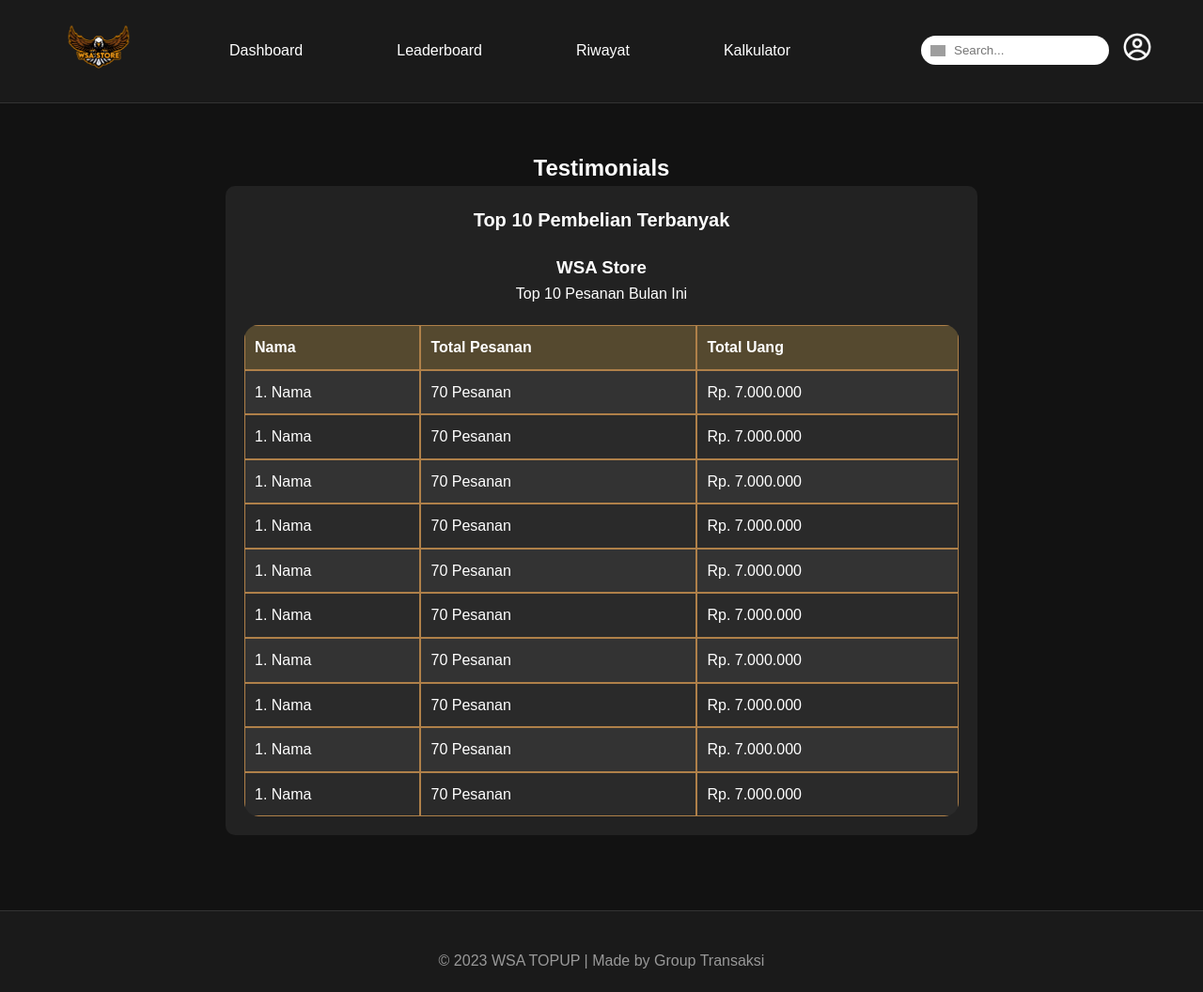
After one commit to wiyandra/ProjectPraktikumWeb, a PHP site: page /leaderboard.html in a window 1280 px wide. The commit adds this page. Shown: the whole page at 94% size. Run offline with PHP 8.4, Linux system fonts and the light colour scheme; grey boxes are pictures that could not be loaded.

Commit message:
Leaderboard
leaderboard dan pembetulan footer

```diff
--- a/kalkulator-page.html
+++ b/kalkulator-page.html
@@ -16,7 +16,7 @@
             <nav>
                 <ul>
                     <li><a href="index.html">Dashboard</a></li>
-                    <li><a href="#">Leaderboard</a></li>
+                    <li><a href="leaderboard.html">Leaderboard</a></li>
                     <li><a href="riwayat-page.html">Riwayat</a></li>
                     <li><a href="kalkulator-page.html">Kalkulator</a></li>
                 </ul>
--- /dev/null
+++ b/leaderboard.html
@@ -0,0 +1,122 @@
+<!DOCTYPE html>
+<html lang="en">
+<head>
+    <meta charset="UTF-8">
+    <meta name="viewport" content="width=device-width, initial-scale=1.0">
+    <title>Leaderboard</title>
+    <link rel="stylesheet" href="styles.css">
+    <link rel="stylesheet" href="https://cdnjs.cloudflare.com/ajax/libs/font-awesome/6.0.0-beta3/css/all.min.css">
+</head>
+<body>
+    <!-- Header Navigation -->
+    <header>
+        <div class="container">
+            <div class="logo">
+                <img src="Element/LOGOWSA.PNG" alt="WSA Logo" class="logo-img">
+            </div>
+            <nav>
+                <ul>
+                    <li><a href="index.html">Dashboard</a></li>
+                    <li><a href="Leaderboard.html">Leaderboard</a></li>
+                    <li><a href="riwayat-page.html">Riwayat</a></li>
+                    <li><a href="kalkulator-page.html">Kalkulator</a></li>
+                </ul>
+            </nav>
+            <div class="search-profile">
+                <div class="search-bar">
+                    <input type="text" placeholder="Search...">
+                </div>
+                <div class="profile">
+                    <img src="Element/Icon/Profile.png" alt="Profile" class="profile-img">
+                </div>
+            </div>
+        </div>
+    </header>
+
+    <!-- Testimonials Section -->
+    <section class="testimonials-section">
+        <div class="container">
+            <h1>Testimonials</h1>
+            <div class="leaderboard-container">
+                <h2>Top 10 Pembelian Terbanyak</h2>
+                <div class="title-leaderboard">
+                    <h3>WSA Store</h3>
+                <div class="leaderboard-content">
+                    <div class="leaderboard-header">
+                        <span class="active">Top 10 Pesanan Bulan Ini</span>
+                    </div>
+                    <table class="leaderboard-table">
+                        <thead>
+                            <tr>
+                                <th>Nama</th>
+                                <th>Total Pesanan</th>
+                                <th>Total Uang</th>
+                            </tr>
+                        </thead>
+                        <tbody>
+                            <tr>
+                                <td>1. Nama</td>
+                                <td>70 Pesanan</td>
+                                <td>Rp. 7.000.000</td>
+                            </tr>
+                            <tr>
+                                <td>1. Nama</td>
+                                <td>70 Pesanan</td>
+                                <td>Rp. 7.000.000</td>
+                            </tr>
+                            <tr>
+                                <td>1. Nama</td>
+                                <td>70 Pesanan</td>
+                                <td>Rp. 7.000.000</td>
+                            </tr>
+                            <tr>
+                                <td>1. Nama</td>
+                                <td>70 Pesanan</td>
+                                <td>Rp. 7.000.000</td>
+                            </tr>
+                            <tr>
+                                <td>1. Nama</td>
+                                <td>70 Pesanan</td>
+                                <td>Rp. 7.000.000</td>
+                            </tr>
+                            <tr>
+                                <td>1. Nama</td>
+                                <td>70 Pesanan</td>
+                                <td>Rp. 7.000.000</td>
+                            </tr>
+                            <tr>
+                                <td>1. Nama</td>
+                                <td>70 Pesanan</td>
+                                <td>Rp. 7.000.000</td>
+                            </tr>
+                            <tr>
+                                <td>1. Nama</td>
+                                <td>70 Pesanan</td>
+                                <td>Rp. 7.000.000</td>
+                            </tr>
+                            <tr>
+                                <td>1. Nama</td>
+                                <td>70 Pesanan</td>
+                                <td>Rp. 7.000.000</td>
+                            </tr>
+                            <tr>
+                                <td>1. Nama</td>
+                                <td>70 Pesanan</td>
+                                <td>Rp. 7.000.000</td>
+                            </tr>
+                        </tbody>
+                    </table>
+                </div>
+            </div>
+        </div>
+    </section>
+
+
+    <!-- Footer -->
+    <footer>
+        <div class="container">
+            <p>&copy; 2023 WSA TOPUP | Made by Group Transaksi</p>
+        </div>
+    </footer>
+</body>
+</html>
--- a/styles.css
+++ b/styles.css
@@ -629,3 +629,82 @@ table th {
 table td {
     background-color: #333;
 }
+
+/* Leaderboard Styles */
+.testimonials-section {
+    padding: 50px 0;
+    text-align: center;
+    background-color: #121212;
+    color: #ffffff;
+}
+
+.testimonials-section h2 {
+    font-size: 24px;
+    margin-bottom: 30px;
+}
+
+.leaderboard-container {
+    background-color: #222;
+    border-radius: 10px;
+    padding: 20px;
+    max-width: 800px;
+    margin: 0 auto;
+}
+
+.leaderboard-container h2 {
+    font-size: 20px;
+    margin-bottom: 20px;
+}
+
+.leaderboard-header {
+    display: flex;
+    justify-content: center;
+    margin-bottom: 20px;
+}
+
+.leaderboard-header button {
+    background-color: #333;
+    color: #fff;
+    border: none;
+    padding: 10px 20px;
+    border-radius: 5px;
+    cursor: pointer;
+    font-weight: 500;
+    transition: background-color 0.3s;
+}
+
+.leaderboard-header button.active {
+    background-color: #ffa500;
+}
+
+.leaderboard-table {
+    width: 100%;
+    border-collapse: separate; /* Changed from collapse to separate */
+    border-spacing: 0; /* Ensures no spacing between cells */
+    border-radius: 15px; /* Added border-radius for the table */
+    overflow: hidden; /* Ensures the border-radius is applied correctly */
+}
+
+.leaderboard-table th, .leaderboard-table td {
+    border: 1px solid #af8049;
+    padding: 10px;
+    text-align: left;
+}
+
+.leaderboard-table th {
+    background-color: #55492f;
+    color: #ffffff;
+}
+
+.leaderboard-table td {
+    background-color: #333;
+    color: #ffffff;
+}
+
+.leaderboard-table tr:nth-child(even) td {
+    background-color: #2a2a2a;
+}
+
+.leaderboard-table tr:hover td {
+    background-color: #444;
+}
```
Also changed, not shown: index.html (+4 -4 lines), riwayat-page.html (+6 -63 lines).
